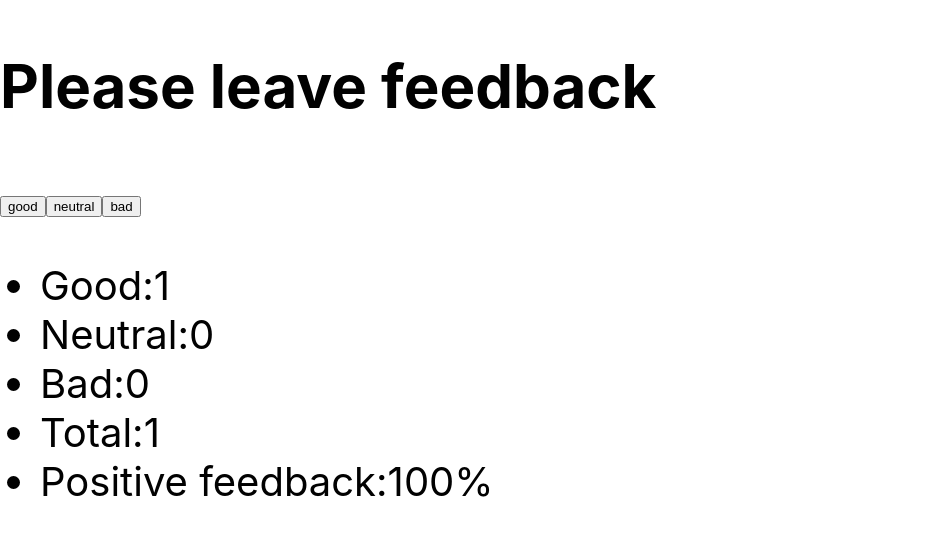
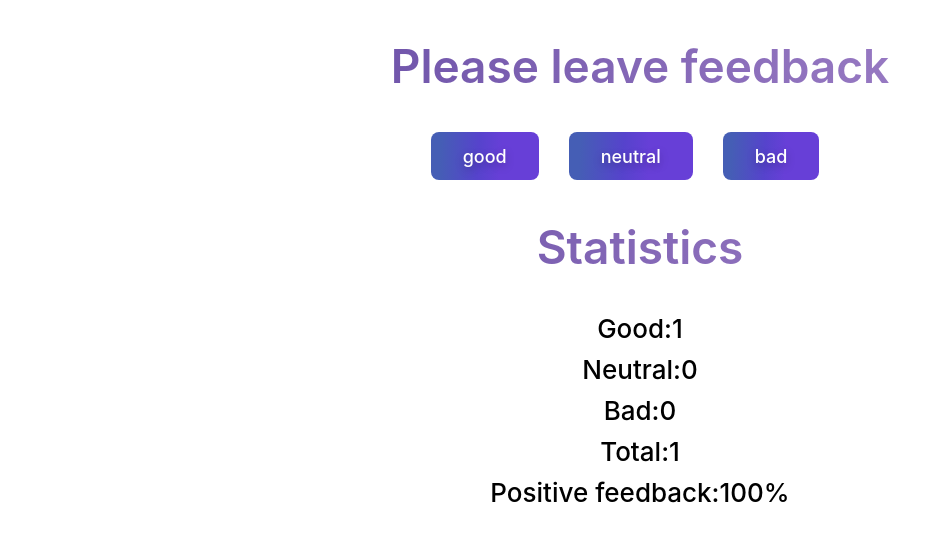
Before and after one commit to Loboda-Anna/goit-react-hw-02-feedback, a React (Create React App) app: page / in a window 1280 px wide. Both pictures are taken after a click on the button "good". Shown: the top 542 px of the page, without its empty margins (0-951 px from the left). Built offline with nearby package versions, Linux system fonts and the light colour scheme.

Commit message:
update App.jsx

```diff
--- a/public/index.html
+++ b/public/index.html
@@ -24,7 +24,7 @@
       work correctly both with client-side routing and a non-root public URL.
       Learn how to configure a non-root public URL by running `npm run build`.
     -->
-    <title>React App</title>
+    <title>Feedback</title>
 
     <!-- Start Single Page Apps for GitHub Pages -->
     <script type="text/javascript">
@@ -60,15 +60,5 @@
   <body>
     <noscript>You need to enable JavaScript to run this app.</noscript>
     <div id="root"></div>
-    <!--
-      This HTML file is a template.
-      If you open it directly in the browser, you will see an empty page.
-
-      You can add webfonts, meta tags, or analytics to this file.
-      The build step will place the bundled scripts into the <body> tag.
-
-      To begin the development, run `npm start` or `yarn start`.
-      To create a production bundle, use `npm run build` or `yarn build`.
-    -->
   </body>
 </html>
--- a/src/components/App.jsx
+++ b/src/components/App.jsx
@@ -1,6 +1,9 @@
 import { Component } from 'react';
-import { FeedbackOptions } from './FeedbackOptions';
-import { Statistics } from './Statistics';
+import { FeedbackOptions } from './FeedbackOptions/FeedbackOptions';
+import { Statistics } from './Statistics/Statistics';
+import { Section } from './Section/Section';
+import { Notification } from './Notifications/Notification';
+
 
 export class App extends Component {
   static defaultProps = {
@@ -40,19 +43,14 @@ export class App extends Component {
   };
   render() {
     return (
-      <div
-        style={{
-          height: '100vh',
-          justifyContent: 'center',
-          alignItems: 'center',
-          fontSize: 40,
-          color: '#010101',
-        }}
-      >
+      <div className="container">
+        <Section title="Please leave feedback">
           <FeedbackOptions
             options={this.state}
             onLeaveFeedback={this.onLeaveFeedback}
           />
+        </Section>
+        <Section title="Statistics">
           <Statistics
             good={this.state.good}
             neutral={this.state.neutral}
@@ -60,6 +58,11 @@ export class App extends Component {
             total={this.countTotalFeedback()}
             positivePercentage={this.countPositiveFeedbackPercentage()}
           />
+          <Notification
+            message="There is no feedback"
+            total={this.countTotalFeedback()}
+          />
+        </Section>
       </div>
     );
   }
--- /dev/null
+++ b/src/components/FeedbackOptions/FeedbackOptions.css
@@ -0,0 +1,29 @@
+.btns {
+  margin-right: 30px;
+  background-image: linear-gradient(
+    92.88deg,
+    #455eb5 9.16%,
+    #5643cc 43.89%,
+    #673fd7 64.72%
+  );
+  border-radius: 8px;
+  border-style: none;
+  box-sizing: border-box;
+  color: #ffffff;
+  cursor: pointer;
+  font-family: 'Inter UI', 'SF Pro Display', -apple-system, BlinkMacSystemFont,
+    'Segoe UI', Roboto, Oxygen, Ubuntu, Cantarell, 'Open Sans', 'Helvetica Neue',
+    sans-serif;
+  font-size: 18px;
+  font-weight: 500;
+  height: 3rem;
+  padding: 0 2rem;
+  text-align: center;
+  text-shadow: rgba(0, 0, 0, 0.25) 0 3px 8px;
+  transition: all 0.5s;
+}
+
+.btns:hover {
+  box-shadow: rgba(80, 63, 205, 0.5) 0 1px 30px;
+  transition-duration: 0.1s;
+}
--- a/src/components/FeedbackOptions.jsx
+++ b/src/components/FeedbackOptions/FeedbackOptions.jsx
@@ -1,4 +1,5 @@
 import { Component } from 'react';
+import './FeedbackOptions.css';
 
 export class FeedbackOptions extends Component {
   static defaultProps = {};
@@ -8,17 +9,17 @@ export class FeedbackOptions extends Component {
   renderMarkup = () => {
     const btnsNames = Object.keys(this.props.options);
     return btnsNames.map(label => (
-      <button key={label} id={label} onClick={this.props.onLeaveFeedback}>
+      <button
+        key={label}
+        id={label}
+        onClick={this.props.onLeaveFeedback}
+        className="btns"
+      >
         {label}
       </button>
     ));
   };
   render() {
-    return (
-      <div>
-        <h2>Please leave feedback</h2>
-        <div>{this.renderMarkup()}</div>
-      </div>
-    );
+    return <div>{this.renderMarkup()}</div>;
   }
 }
--- /dev/null
+++ b/src/components/Notifications/Notification.jsx
@@ -0,0 +1,10 @@
+import { Component } from 'react';
+
+
+export class Notification extends Component {
+  render() {
+    if (!this.props.total) {
+      return <h2 className="message ">{this.props.message}</h2>;
+    }
+  }
+}
--- /dev/null
+++ b/src/components/Section/Section.css
@@ -0,0 +1,15 @@
+.section{
+    text-align: center;
+}
+
+.section__title {
+  font-size: 46px;
+  font-weight: 600;
+  background-image: linear-gradient(to right, #553c9a, #b393d3);
+  color: transparent;
+  background-clip: text;
+  -webkit-background-clip: text;
+}
+.section__title:last-child {
+  font-size: 32px;
+}
--- /dev/null
+++ b/src/components/Section/Section.jsx
@@ -0,0 +1,9 @@
+import './Section.css';
+export const Section = ({ title, children }) => {
+  return (
+    <div className='section'>
+      <h2 className="section__title">{title}</h2>
+      <div>{children}</div>
+    </div>
+  );
+};
--- a/src/components/Statistics.jsx
+++ /dev/null
@@ -1,19 +0,0 @@
-import { Component } from 'react';
-
-export class Statistics extends Component {
-  static defaultProps = {
-    positivePercentage:0,
-  };
-  render() {
-    const { good, neutral, bad, total, positivePercentage } = this.props;
-    return (
-      <ul>
-        <li>Good:{good}</li>
-        <li>Neutral:{neutral}</li>
-        <li>Bad:{bad}</li>
-        <li>Total:{total}</li>
-        <li>Positive feedback:{positivePercentage}%</li>
-      </ul>
-    );
-  }
-}
--- /dev/null
+++ b/src/components/Statistics/Statistics.css
@@ -0,0 +1,11 @@
+.statistics__items {
+  list-style: none;
+  font-size: 26px;
+  font-weight: 500;
+  padding: 0;
+  margin: 0;
+}
+.statistics__items > li {
+    display:block;
+  margin: 10px 0;
+}
--- /dev/null
+++ b/src/components/Statistics/Statistics.jsx
@@ -0,0 +1,23 @@
+import { Component } from 'react';
+import './Statistics.css'
+
+export class Statistics extends Component {
+  static defaultProps = {
+    positivePercentage: 0,
+  };
+
+  render() {
+    const { good, neutral, bad, total, positivePercentage } = this.props;
+    if (total) {
+      return (
+        <ul className='statistics__items'>
+          <li>Good:{good}</li>
+          <li>Neutral:{neutral}</li>
+          <li>Bad:{bad}</li>
+          <li>Total:{total}</li>
+          <li>Positive feedback:{positivePercentage}%</li>
+        </ul>
+      );
+    }
+  }
+}
```
Lines whose indentation alone changed are shown as unchanged.
